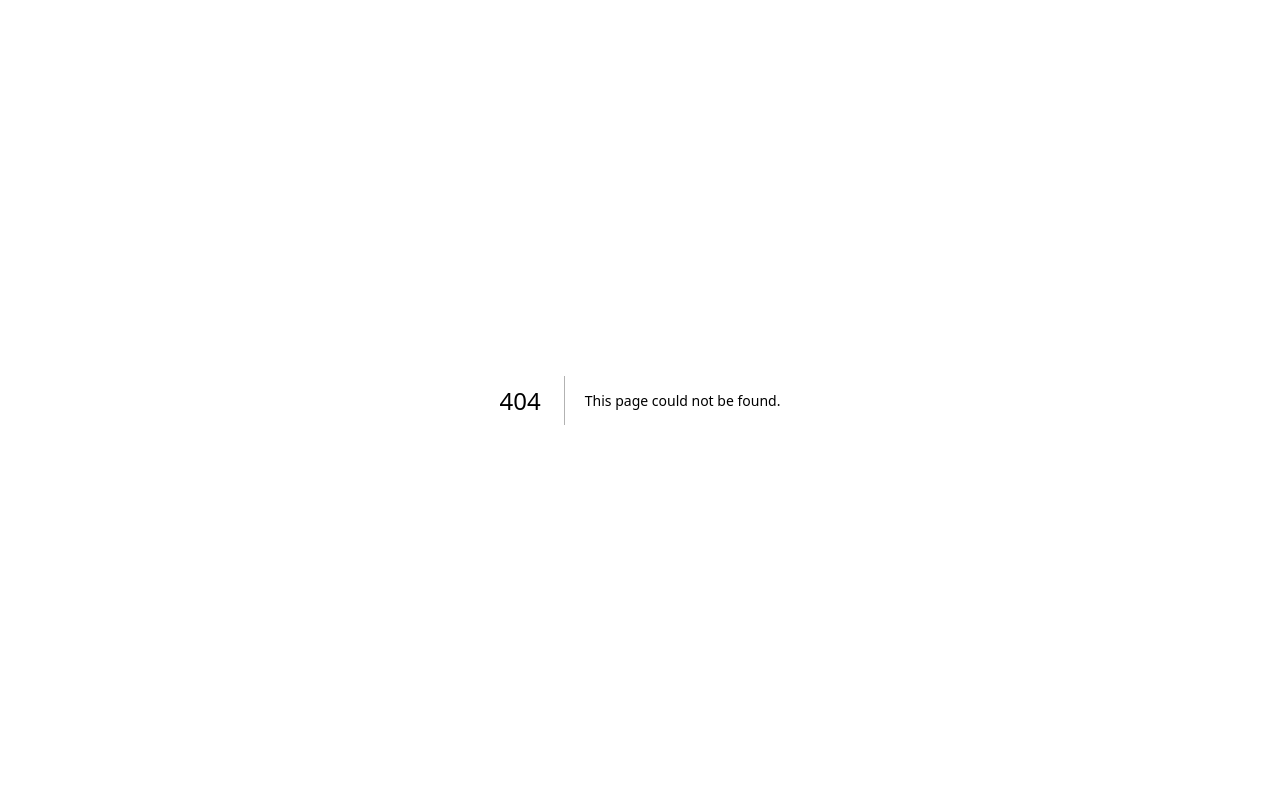
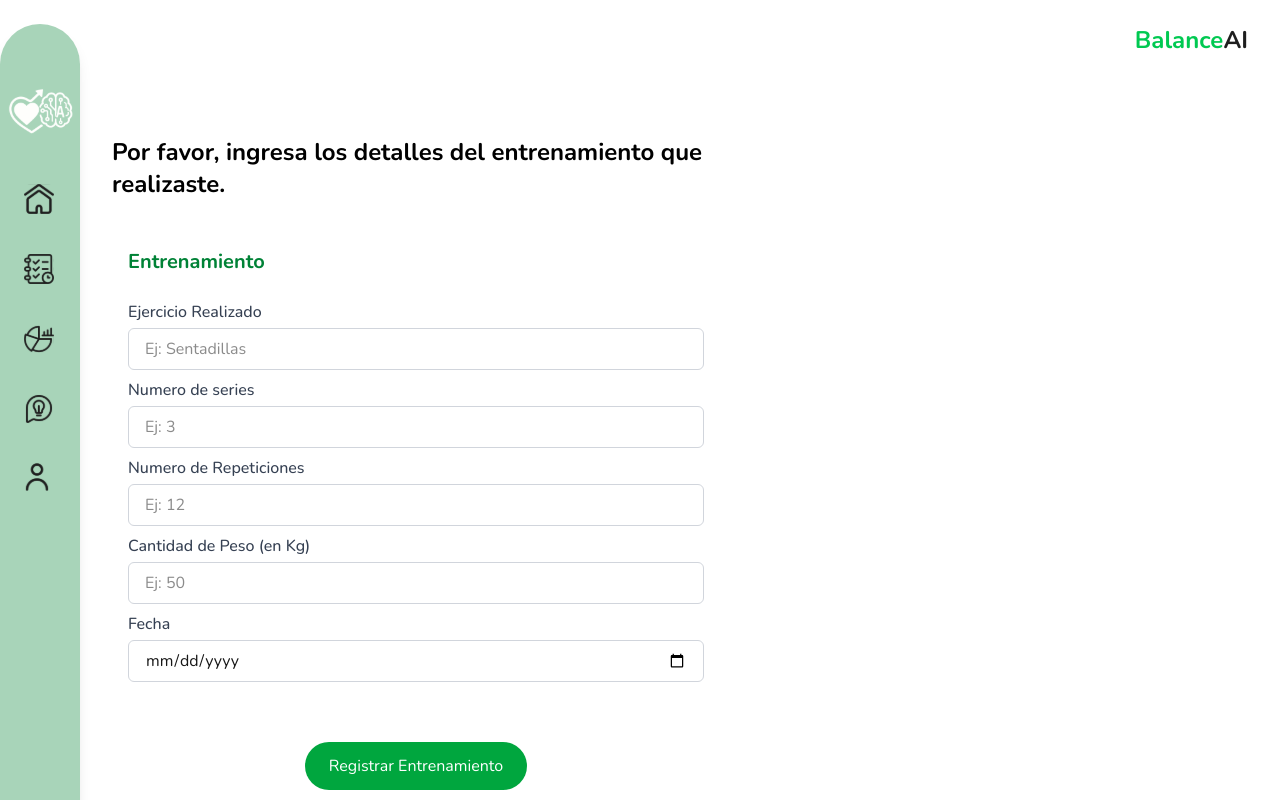
Before and after one commit to M41k80/express3, a Next.js app in the folder frontend/: page /suggestions/workoutlog in a window 1280 px wide. Before the commit this address had no page. Shown: the top 800 px of the page. Built offline with nearby package versions, Linux system fonts and the light colour scheme; no server answers.

Commit message:
feat training/workoutlog created

```diff
--- a/frontend/src/app/components/WorkoutForm.tsx
+++ b/frontend/src/app/components/WorkoutForm.tsx
@@ -1,29 +1,103 @@
-'use client';
-import { useState, useContext } from 'react';
-import api from '../utils/api';
-import { AuthContext } from '@/app/context/AuthContext';
+"use client";
+import { useState, useContext } from "react";
+import api from "../utils/api";
+import { AuthContext } from "@/app/context/AuthContext";
 
 export default function WorkoutForm() {
   const { userId } = useContext(AuthContext);
-    const [form, setForm] = useState({ exercise_name: '', sets: 0, reps: 0, weight_kg: 0, date: '' });
+  const [form, setForm] = useState({
+    exercise_name: "",
+    sets: 0,
+    reps: 0,
+    weight_kg: 0,
+    date: "",
+  });
 
   const handleChange = (e: React.ChangeEvent<HTMLInputElement>) => {
     setForm({ ...form, [e.target.name]: e.target.value });
   };
 
   const handleSubmit = async () => {
-        await api.post('workout/log', { ...form, user_id: userId });
-        alert('Entrenamiento registrado');
+    await api.post("workout/log", { ...form, user_id: userId });
+    alert("Entrenamiento registrado");
   };
 
   return (
-        <div className="p-4 border rounded-lg shadow-md">
-            <input name="exercise_name" placeholder="Ejercicio" onChange={handleChange} className="input text-gray-900" />
-            <input name="sets" type="number" placeholder="Series" onChange={handleChange} className="input text-gray-900" />
-            <input name="reps" type="number" placeholder="Repeticiones" onChange={handleChange} className="input text-gray-900" />
-            <input name="weight_kg" type="number" placeholder="Peso (kg)" onChange={handleChange} className="input text-gray-900" />
-            <input name="date" type="date" onChange={handleChange} className="input text-gray-900" />
-            <button onClick={handleSubmit} className="btn mt-2 text-emerald-900">Registrar</button>
+    <div className="p-4 flex flex-col gap-2">
+      {/* Section Title */}
+      <h2 className="text-xl font-bold mb-4 text-gray-700 text-green-700">
+        Entrenamiento
+      </h2>
+      {/* Exercise Input */}
+      <div className="space-y-2">
+        <label className="block text-gray-700 font-medium mb-1">
+          Ejercicio Realizado
+        </label>
+        <input
+          name="exercise_name"
+          placeholder="Ej: Sentadillas"
+          onChange={handleChange}
+          className="w-full px-4 py-2 border border-gray-300 rounded-md focus:outline-none focus:ring-2 focus:ring-green-500"
+        />
+      </div>
+      {/* Sets Input */}
+      <div className="space-y-2">
+        <label className="block text-gray-700 font-medium mb-1">
+          Numero de series
+        </label>
+        <input
+          name="sets"
+          type="number"
+          placeholder="Ej: 3"
+          onChange={handleChange}
+          className="w-full px-4 py-2 border border-gray-300 rounded-md focus:outline-none focus:ring-2 focus:ring-green-500"
+        />
+      </div>
+      {/* Reps Input */}
+      <div className="space-y-2">
+        <label className="block text-gray-700 font-medium mb-1">
+          Numero de Repeticiones
+        </label>
+        <input
+          name="reps"
+          type="number"
+          placeholder="Ej: 12"
+          onChange={handleChange}
+          className="w-full px-4 py-2 border border-gray-300 rounded-md focus:outline-none focus:ring-2 focus:ring-green-500"
+        />
+      </div>
+      {/* Weight Input */}
+      <div className="space-y-2">
+        <label className="block text-gray-700 font-medium mb-1">
+          Cantidad de Peso (en Kg)
+        </label>
+        <input
+          name="weight_kg"
+          type="number"
+          placeholder="Ej: 50"
+          onChange={handleChange}
+          className="w-full px-4 py-2 border border-gray-300 rounded-md focus:outline-none focus:ring-2 focus:ring-green-500"
+        />
+      </div>
+      {/* Date Input */}
+      <div className="space-y-2">
+        <label className="block text-gray-700 font-medium mb-1">Fecha</label>
+        <input
+          name="date"
+          type="date"
+          onChange={handleChange}
+          className="w-full px-4 py-2 border border-gray-300 rounded-md focus:outline-none focus:ring-2 focus:ring-green-500"
+        />
+      </div>
+      {/* Submit Button */}
+      <div className="flex justify-center mt-8">
+        <button
+          onClick={handleSubmit}
+          className="mt-5 px-6 py-3 bg-green-600 text-white rounded-full hover:bg-green-700 transition-colors "
+        >
+          Registrar Entrenamiento
+        </button>
+      </div>
     </div>
   );
 }
--- /dev/null
+++ b/frontend/src/app/suggestions/page.tsx
@@ -0,0 +1,90 @@
+"use client"
+
+import React, { useState } from "react";
+import Sidebar from "../components/Sidebar/page";
+import Image from "next/image";
+
+const SuggestionsPage = () => {
+
+    const [selectedCategory, setSelectedCategory] = useState<"training" | "nutrition" | null>(null)
+
+    const handleCategorySelect = (category: "training" | "nutrition") => {
+      setSelectedCategory(category === selectedCategory ? null : category)
+    }
+  return (
+    <div className="flex min-h-screen bg-white">
+        <Sidebar />
+        <main className="flex-1 pl-20 text-black">
+        <header className="py-6 px-8 flex justify-between items-center">
+          <div></div> {/* Empty div for spacing */}
+          <div className="text-2xl font-bold text-green-500">BalanceIA</div>
+        </header>
+
+        <div className="px-8 py-6 max-w-3xl mx-auto text-center">
+          {/* Main Heading */}
+          <h1 className="text-2xl font-bold mb-4">¿Te gustaría potenciar tu avance con sugerencias precisas?</h1>
+
+          {/* Subheading */}
+          <p className="text-lg mb-10">
+            Coméntanos, <span className="text-green-500 font-medium">¿Qué hiciste hoy?</span>
+          </p>
+
+          {/* Category Selection */}
+          <div className="flex flex-col gap-7 p-8 mb-10 ">
+            {/* Training Category */}
+            <button
+              onClick={() => handleCategorySelect("training")}
+              className={`flex flex-col items-center justify-center p-6 rounded-2xl transition-all ${
+                selectedCategory === "training"
+                  ? "bg-green-100 border-2 border-green-500"
+                  : "bg-[#FEFFEF] border border-yellow-100 hover:bg-green-50"
+              }`}
+            >
+              <div className="w-12 h-12 flex items-center justify-center mb-2">
+                <Image
+                  src="/dumbell-icon.svg"
+                  alt="Entrenamiento"
+                  width={32}
+                  height={32}
+                  className="w-8 h-8 text-green-600"
+                />
+              </div>
+              <span className="font-medium">Entrenamiento</span>
+            </button>
+
+            {/* Nutrition Category */}
+            <button
+              onClick={() => handleCategorySelect("nutrition")}
+              className={`flex flex-col items-center justify-center p-6 rounded-2xl transition-all ${
+                selectedCategory === "nutrition"
+                  ? "bg-green-100 border-2 border-green-500"
+                  : "bg-[#FEFFEF] border border-yellow-100 hover:bg-green-50"
+              }`}
+            >
+              <div className="w-12 h-12 flex items-center justify-center mb-2">
+                <Image src="/food-icon.svg"
+                  alt="Entrenamiento"
+                  width={32}
+                  height={32}
+                  className="w-8 h-8 text-green-600" />
+              </div>
+              <span className="font-medium">Alimentación</span>
+            </button>
+          </div>
+
+          {/* Get Suggestions Button */}
+          <button
+            className={`px-6 py-3 bg-green-600 text-white rounded-full hover:bg-green-700 transition-colors ${
+              !selectedCategory ? "opacity-70 cursor-not-allowed" : ""
+            }`}
+            disabled={!selectedCategory}
+          >
+            Obtener Sugerencias
+          </button>
+        </div>
+      </main>
+    </div>
+  );
+}
+
+export default SuggestionsPage;
--- /dev/null
+++ b/frontend/src/app/suggestions/workoutlog/page.tsx
@@ -0,0 +1,27 @@
+import React from "react";
+import Sidebar from "../../components/Sidebar/page";
+import WorkoutForm from "@/app/components/WorkoutForm";
+
+const WorkoutLogPage = () => {
+  return (
+    <div className="flex min-h-screen bg-white">
+      <Sidebar />
+      <div className="w-full">
+        <header className="py-6 px-8">
+
+          <div className="text-2xl font-bold text-[#1E1E1E] flex flex-row-reverse">
+          AI<span className="text-green-500">Balance</span>
+          </div>
+        </header>
+        <div className="px-8 py-6 max-w-2xl">
+          <h1 className="text-2xl font-bold mt-8 mb-8 text-black">
+            Por favor, ingresa los detalles del entrenamiento que realizaste.
+          </h1>
+          <WorkoutForm />
+        </div>
+      </div>
+    </div>
+  );
+};
+
+export default WorkoutLogPage;
```
Also changed, not shown: frontend/public/dumbell-icon.svg (added), frontend/public/food-icon.svg (added). Lines whose indentation alone changed are shown as unchanged.
